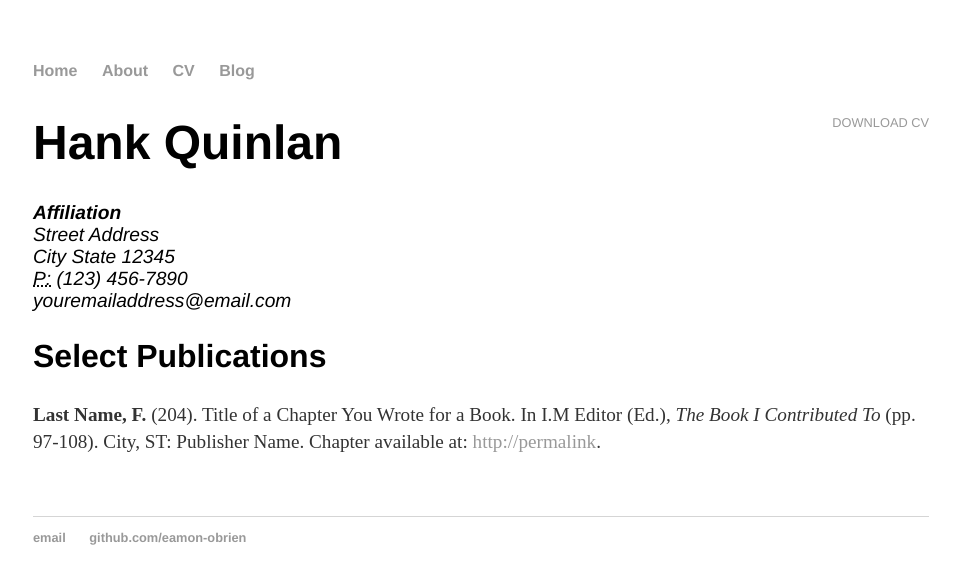
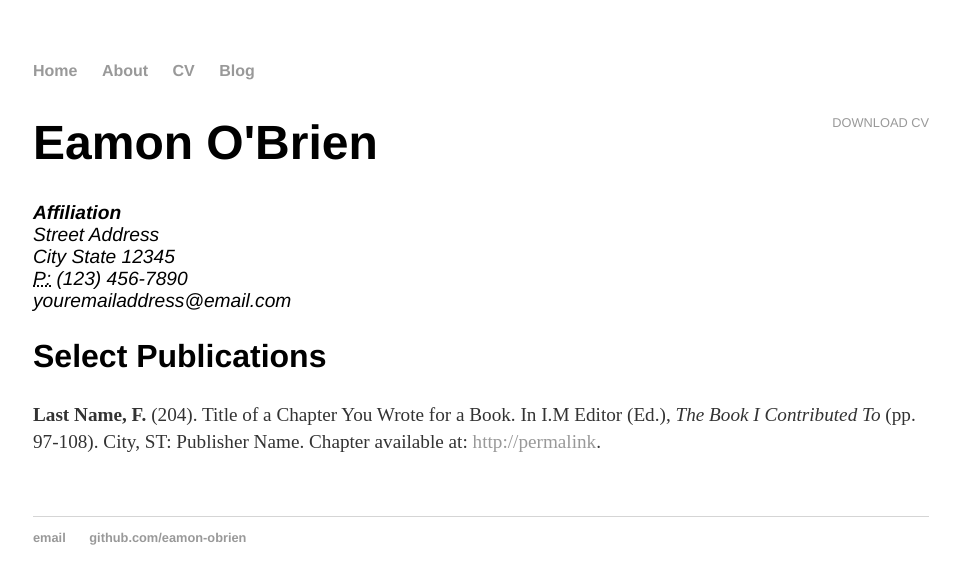
Before and after one commit to eamon-obrien/eamon-obrien.github.io, a Jekyll site: the page built from cv/index.html, in a window 1280 px wide. Shown: the top 584 px of the page, without its empty margins (159-1119 px from the left). Built offline with Jekyll 4.4.1, drawn with Linux system fonts in a browser that asks for light colours.

Commit message:
Update CV

```diff
--- a/cv/index.html
+++ b/cv/index.html
@@ -5,7 +5,7 @@ title: CV of Your Name
 
 	<div class="cv">
 		<a href="#" class="download" title="Download CV as PDF">Download CV</a>
-					<h1>Hank Quinlan</h1>
+					<h1>Eamon O'Brien</h1>
 					<address>
 					<strong>Affiliation</strong><br>
 					Street Address<br>
```
